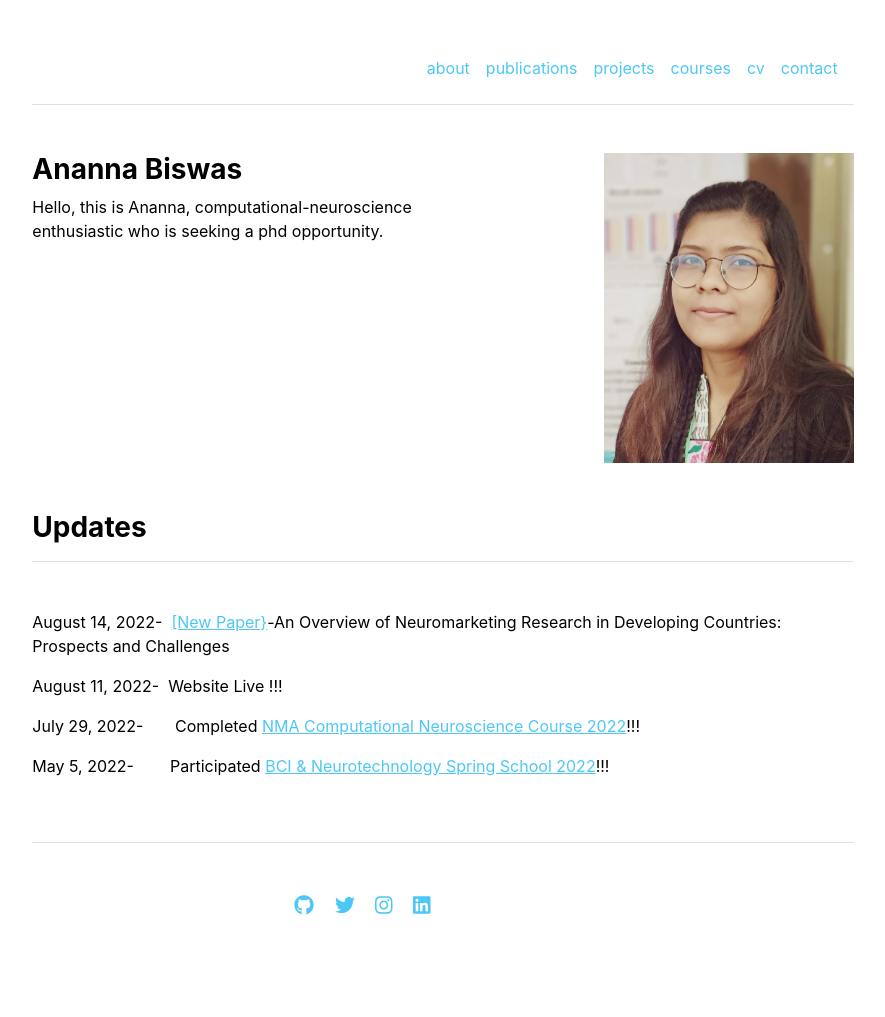
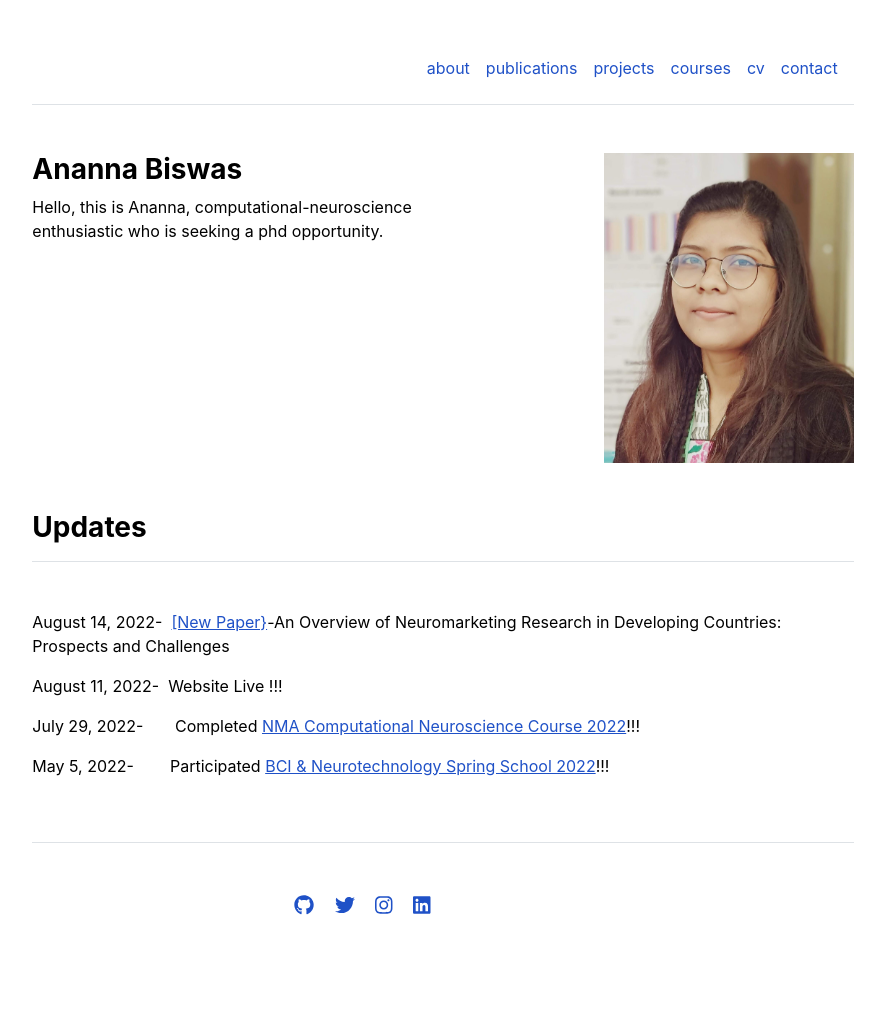
Before and after one commit to Anannabiswas/anannabiswas.github.io, a Jekyll site: the page built from index.md, in a window 1280 px wide. Shown: the whole page, without its empty margins (197-1082 px from the left). Built offline with Jekyll 4.4.1, drawn with Linux system fonts in a browser that asks for light colours.

Commit message:
Update main.scss

```diff
--- a/_sass/main.scss
+++ b/_sass/main.scss
@@ -1,7 +1,7 @@
 $backgroundColor: #ffffff;
 $bodyColor: #000000;
 $bodyFont: -apple-system,BlinkMacSystemFont,"Segoe UI",Helvetica,Arial,sans-serif,"Apple Color Emoji","Segoe UI Emoji","Segoe UI Symbol";
-$linkColor: #4dc8f6 !important;
+$linkColor: #1f51c7 !important;
 
 body {
   background: $backgroundColor;
```
